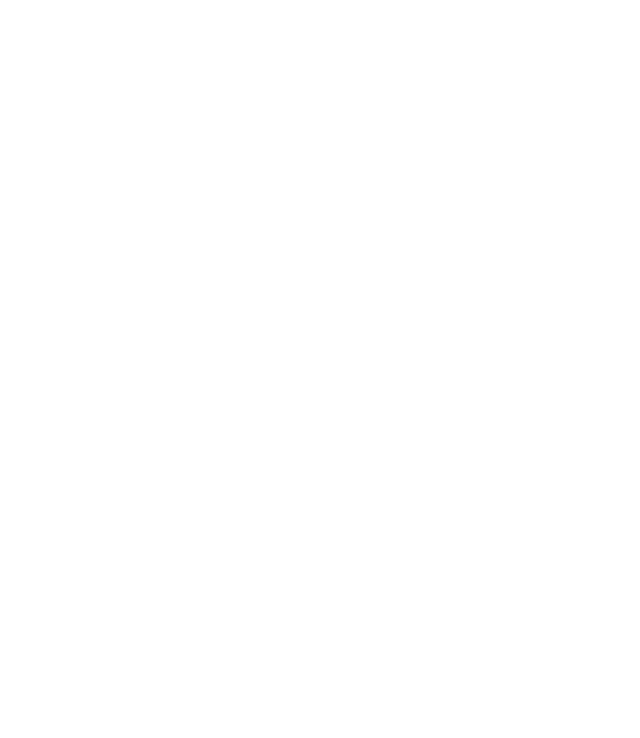
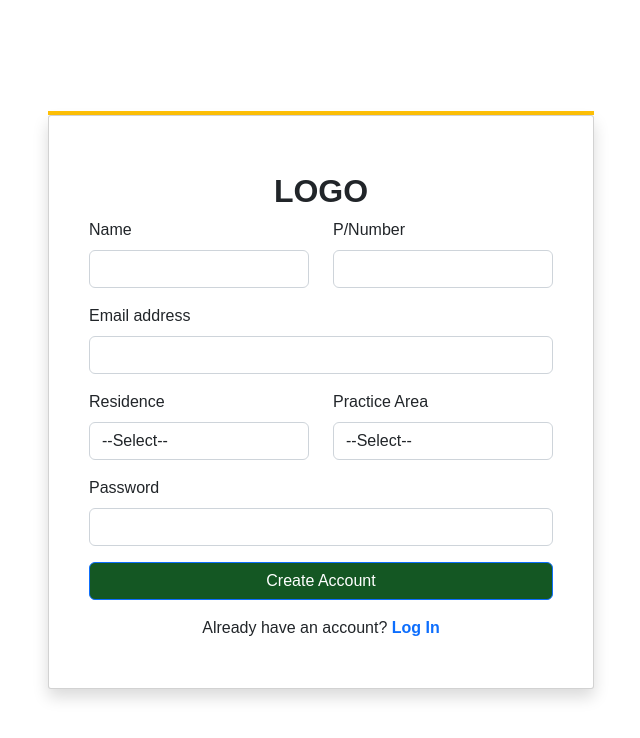
Before and after one commit to Elizabethmwania/lawyers-networking-platform-frontend, a React (Create React App) app: page /register in a window 1280 px wide. Before the commit this address had no page. Shown: the top 738 px of the page, without its empty margins (319-959 px from the left). Built offline with nearby package versions, Linux system fonts and the light colour scheme; a web font is replaced by a local one.

Commit message:
registration form

```diff
--- a/package.json
+++ b/package.json
@@ -16,15 +16,20 @@
     "react-dom": "^17.0.2",
     "react-google-charts": "^4.0.0",
     "react-helmet": "^6.1.0",
+    "react-hook-form": "^7.43.0",
     "react-icons": "^4.7.1",
     "react-moment": "^1.1.3",
     "react-phone-number-input": "^3.2.16",
+    "react-redux": "^8.0.5",
     "react-router-dom": "^6.8.0",
     "react-scripts": "4.0.3",
     "react-scroll": "^1.8.4",
     "react-slick": "^0.28.1",
     "react-spinners": "^0.13.8",
     "react-toastify": "^8.0.0",
+    "redux": "^4.2.1",
+    "redux-logger": "^3.0.6",
+    "redux-thunk": "^2.4.2",
     "slick-carousel": "^1.8.1",
     "styled-components": "^5.3.1",
     "web-vitals": "^1.1.2"
--- a/src/App.js
+++ b/src/App.js
@@ -15,7 +15,7 @@
 import ProfileScreen from "./screens/ProfileScreen.jsx";
 import ReportsScreen from "./screens/ReportsScreen.jsx";
 import ViewDetails from "./screens/ViewDetails.jsx";
-import Backdrop from "./components/Elements/Backdrop.jsx";
+import RegistrationForm from "./components/Registartion/RegistrationForm.jsx";
 
 export default function App() {
   return (
@@ -36,6 +36,7 @@
           <Route path="/blog" element={<BlogScreen />} />
           <Route path="/blog/:id" element={<AllBlogs />} />
           <Route path="/contact" element={<ContactScreen />} />
+          <Route path="/register" element={<RegistrationForm />} />
           {/* Dashboard */}
           <Route path="/dashboard" exact element={<DashboardScreen />} />
           <Route path="/briefs" exact element={<BriefScreen />} />
--- /dev/null
+++ b/src/components/Registartion/RegistrationForm.jsx
@@ -0,0 +1,127 @@
+import React from 'react'
+import { useForm } from 'react-hook-form';
+import { Col, Button, Row, Container, Card, Form } from 'react-bootstrap';
+import { Link } from 'react-router-dom';
+
+
+export default function RegistrationForms() {
+    const {register, handleSubmit, formState: { errors } } = useForm();
+
+    const onSubmit = (data) => {
+        localStorage.setItem(data.email, JSON.stringify({
+            name: data.name, password: data.password
+        }));
+        console.log(JSON.parse(localStorage.getItem(data.email)));
+      };
+
+    return (
+      <>
+      <div>
+      <Container>
+        <Row className="vh-100 d-flex justify-content-center align-items-center">
+          <Col md={8} lg={6} xs={12}>
+          <div className="border border-2 border-warning"></div>
+            <Card className="shadow px-4">
+              <Card.Body>
+                <div className="mb-3 mt-md-4">
+                  <h2 className="fw-bold mb-2 text-center text-uppercase ">Logo</h2>
+                  <div className="mb-3">
+                    <Form>
+                        <Row>
+                            <Col>
+                                <Form.Group className="mb-3" controlId="Name">
+                                    <Form.Label className="text-center">
+                                        Name
+                                    </Form.Label>
+                                    <Form.Control type="text"/>
+                                </Form.Group>
+                            </Col>
+                            <Col>
+                                <Form.Group className="mb-3" controlId="Name">
+                                    <Form.Label className="text-center">
+                                        P/Number
+                                    </Form.Label>
+                                    <Form.Control type="text"/>
+                                </Form.Group>
+                            </Col>
+                        </Row>
+                      <Form.Group className="mb-3" controlId="formBasicEmail">
+                        <Form.Label className="text-center">
+                          Email address
+                        </Form.Label>
+                        <Form.Control type="email"/>
+                      </Form.Group>
+                      <Row>
+                        <Col>
+                            <Form.Group
+                            className="mb-3"
+                            controlId="formBasicPassword"
+                            >
+                                <Form.Label>Residence</Form.Label>
+                                <Form.Control as="select" value="counties" type="text" placeholder="Select County">
+                                    <option selected>--Select--</option>
+                                    <option value="">Mombasa</option>
+                                </Form.Control>
+                            </Form.Group>
+                        </Col>
+                        <Col>
+                            <Form.Group
+                            className="mb-3"
+                            controlId="formBasicPassword"
+                            >
+                                <Form.Label>Practice Area</Form.Label>
+                                <Form.Control as="select" value="counties" type="text">
+                                    <option selected>--Select--</option>
+                                    <option value="">Divorce</option>
+                                </Form.Control>
+                            </Form.Group>
+                        </Col>
+                      </Row>
+                      <Form.Group
+                        className="mb-3"
+                        controlId="formBasicPassword"
+                      >
+                        <Form.Label>Password</Form.Label>
+                        <Form.Control type="password" />
+                      </Form.Group>
+                      <Form.Group
+                        className="mb-3"
+                        controlId="formBasicCheckbox"
+                      >
+                      </Form.Group>
+                      <div className="d-grid">
+                        <Button variant="primary" type="submit" style={{backgroundColor:'rgb(20, 87, 35)'}}>
+                          Create Account
+                        </Button>
+                      </div>
+                    </Form>
+                    <div className="mt-3">
+                      <p className="mb-0  text-center">
+                      Already have an account?{" "}
+                      <Link to="/login" className="text-primary fw-bold">Log In</Link>
+
+                      </p>
+                    </div>
+                  </div>
+                </div>
+              </Card.Body>
+            </Card>
+          </Col>
+        </Row>
+      </Container>
+    </div>
+
+
+        {/* <h3>Register Here</h3>
+        <form className="registrationForm" onSubmit={handleSubmit(onSubmit)}>
+            <label>username</label>
+          <input type="text" {...register("name")} />
+          <input type="email" {...register("email", { required: true })} />
+          {errors.email && <span style={{ color: "red" }}>
+          *Email* is mandatory </span>}
+          <input type="password" {...register("password")} />
+          <input type={"submit"} style={{ backgroundColor: "#a1eafb" }} />
+        </form> */}
+      </>
+  )
+}
```
Also changed, not shown: src/screens/RegistrationScreen.jsx (added), 1 other file (tests, documents, lock files or other folders).
